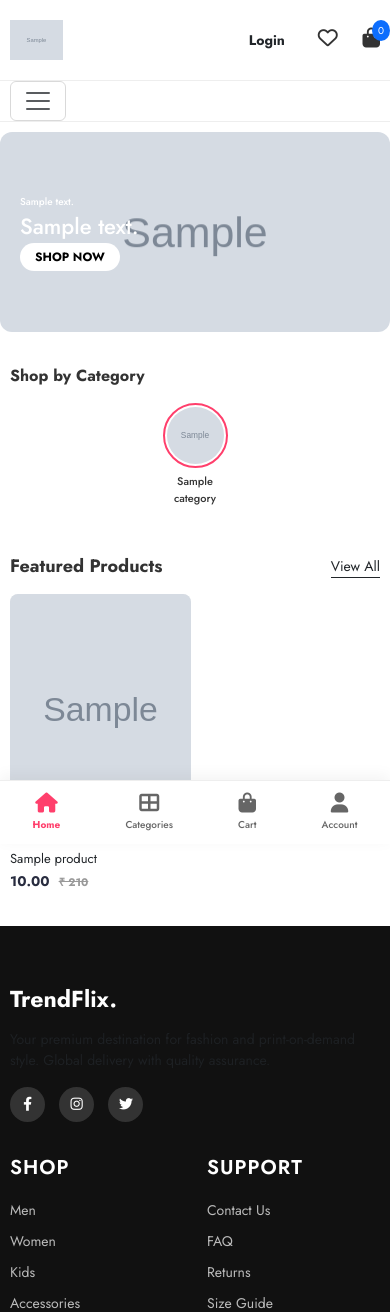
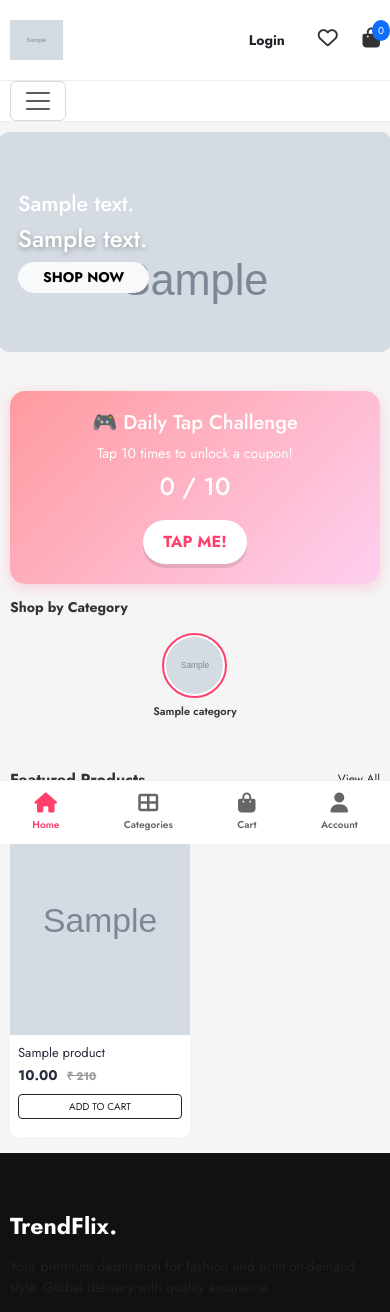
Before and after one commit to zahidbasha353-droid/trendflix-live, a Django app: page / in a window 390 px wide. Shown: the top 1312 px of the page. Run offline with Django 5.2, Linux system fonts and the light colour scheme; tables that the repository leaves empty hold one stand-in row (values such as "Sample post"); grey boxes marked "Sample" are stand-in pictures.

Commit message:
Updated Home Page with Premium Design

```diff
--- a/store/templates/index.html
+++ b/store/templates/index.html
@@ -3,154 +3,144 @@
 {% load custom_filters %}
 
 {% block content %}
+
 <style>
-    /* =========================================
-       🖥️ DESKTOP STYLES (Pc/Laptop only)
-       ========================================= */
+    /* --- 1. SKELETON LOADER ANIMATION (Loading Effect) --- */
+    @keyframes shimmer {
+        0% { background-position: -1000px 0; }
+        100% { background-position: 1000px 0; }
+    }
+    .skeleton {
+        animation: shimmer 2s infinite linear;
+        background: linear-gradient(to right, #eff1f3 4%, #e2e2e2 25%, #eff1f3 36%);
+        background-size: 1000px 100%;
+        color: transparent !important;
+    }
+    .skeleton img, .skeleton text { opacity: 0; }
+
+    /* --- 2. PAGE TRANSITIONS (Slide Effect) --- */
+    body { animation: fadeIn 0.5s ease-in-out; }
+    @keyframes fadeIn { from { opacity: 0; transform: translateY(10px); } to { opacity: 1; transform: translateY(0); } }
+
+    /* --- 3. TOAST NOTIFICATION (Popup) --- */
+    #app-toast {
+        visibility: hidden; min-width: 250px; background-color: #333; color: #fff; text-align: center;
+        border-radius: 50px; padding: 16px; position: fixed; z-index: 9999; left: 50%; bottom: 80px;
+        transform: translateX(-50%); font-size: 14px; box-shadow: 0 4px 10px rgba(0,0,0,0.2);
+        opacity: 0; transition: opacity 0.3s, bottom 0.3s;
+    }
+    #app-toast.show { visibility: visible; opacity: 1; bottom: 90px; }
+
+    /* --- 4. DAILY TAP CHALLENGE (Game) --- */
+    .tap-game-card {
+        background: linear-gradient(135deg, #ff9a9e 0%, #fecfef 100%);
+        border-radius: 15px; padding: 20px; color: white; text-align: center;
+        margin: 15px 10px; position: relative; overflow: hidden;
+        box-shadow: 0 4px 15px rgba(255, 63, 108, 0.2);
+    }
+    .tap-btn {
+        background: white; color: #ff3f6c; border: none; padding: 10px 20px;
+        border-radius: 25px; font-weight: bold; margin-top: 10px;
+        box-shadow: 0 4px 0 rgba(0,0,0,0.1); active:translateY(4px);
+    }
+
+    /* --- 5. DESKTOP STYLES (Clean Professional) --- */
     @media (min-width: 769px) {
         .hero-wrap { padding: 30px 0; }
-        .main-banner { height: 450px; background-size: cover; background-position: center; border-radius: 10px; padding: 50px; display: flex; align-items: center; }
-        .side-banner { height: 215px; background-size: cover; background-position: center; border-radius: 10px; padding: 30px; display: flex; align-items: center; margin-bottom: 20px; transition: 0.3s; }
-        .side-banner:hover { transform: translateY(-5px); }
-
-        /* Desktop Product Card */
-        .product-card { border: 1px solid #f0f0f0; border-radius: 8px; overflow: hidden; transition: 0.3s; background: white; margin-bottom: 30px; }
-        .product-card:hover { box-shadow: 0 10px 30px rgba(0,0,0,0.08); border-color: white; }
-        .product-img-wrap { height: 280px; position: relative; background: #f9f9f9; overflow: hidden; }
+        .main-banner { height: 450px; background-size: cover; border-radius: 10px; padding: 50px; display: flex; align-items: center; }
+        .product-card { border: 1px solid #eee; border-radius: 8px; transition: 0.3s; background: white; margin-bottom: 30px; }
+        .product-card:hover { box-shadow: 0 10px 30px rgba(0,0,0,0.08); }
+        .product-img-wrap { height: 280px; overflow: hidden; background: #f9f9f9; }
         .product-img-link img { width: 100%; height: 100%; object-fit: cover; transition: 0.5s; }
         .product-card:hover .product-img-link img { transform: scale(1.05); }
-
-        /* Desktop Actions */
-        .product-actions { position: absolute; top: 15px; right: -50px; transition: 0.3s; display: flex; flex-direction: column; gap: 10px; }
-        .product-card:hover .product-actions { right: 15px; }
-        .action-btn { width: 35px; height: 35px; background: white; border-radius: 50%; display: flex; align-items: center; justify-content: center; color: #333; box-shadow: 0 3px 10px rgba(0,0,0,0.1); }
-        .action-btn:hover { background: #0d6efd; color: white; }
-
-        /* Desktop Categories */
-        .cat-circle-item { text-align: center; width: 120px; display: inline-block; margin: 20px; transition: 0.3s; }
-        .cat-circle-item:hover { transform: translateY(-5px); }
-        .cat-img-box { width: 100px; height: 100px; border-radius: 50%; overflow: hidden; margin: 0 auto 15px; border: 2px solid transparent; }
-        .cat-circle-item:hover .cat-img-box { border-color: #0d6efd; }
-
-        /* Hide Mobile Elements */
+        .cat-circle-item { text-align: center; width: 120px; display: inline-block; margin: 20px; }
+        .cat-img-box { width: 100px; height: 100px; border-radius: 50%; object-fit: cover; margin: 0 auto 10px; }
         .mobile-only { display: none !important; }
     }
 
-    /* =========================================
-       📱 MOBILE APP STYLES (Phone Only)
-       ========================================= */
+    /* --- 6. 🔥 MOBILE APP STYLES (Myntra/Ajio Feel) 🔥 --- */
     @media (max-width: 768px) {
-        body { background-color: #fff; padding-bottom: 70px; }
-
-        /* Mobile Layout Fixes */
+        body { background-color: #f5f5f5 !important; padding-bottom: 80px !important; }
         .desktop-only { display: none !important; }
         .container { padding-left: 10px; padding-right: 10px; }
 
-        /* 1. App Banner */
-        .hero-wrap { padding: 10px 0; }
-        .main-banner { height: 200px; border-radius: 12px; background-size: cover; background-position: center; padding: 20px; display: flex; align-items: center; }
-        .main-banner h1 { font-size: 22px; line-height: 1.2; margin-bottom: 5px; }
-        .main-banner h4 { font-size: 10px; margin-bottom: 5px; }
-        .btn-shop { padding: 5px 15px; font-size: 12px; border-radius: 20px; background: white; color: black; border: none; font-weight: bold; }
+        /* Banner */
+        .main-banner { height: 220px; border-radius: 12px; background-size: cover; padding: 20px; display: flex; align-items: center; margin-top: 10px; }
+        .main-banner h1 { font-size: 24px; color: white; text-shadow: 0 2px 5px rgba(0,0,0,0.3); }
 
-        /* 2. Instagram Story Style Categories */
-        .category-scroll-container {
-            display: flex;
-            overflow-x: auto;
-            gap: 15px;
-            padding: 10px 5px;
-            scrollbar-width: none; /* Hide scrollbar */
-        }
-        .category-scroll-container::-webkit-scrollbar { display: none; }
+        /* Categories (Story Scroll) */
+        .category-scroll-container { display: flex; overflow-x: auto; gap: 15px; padding: 10px 5px; scrollbar-width: none; }
+        .cat-circle-item { display: flex; flex-direction: column; align-items: center; min-width: 70px; }
+        .cat-img-box { width: 65px; height: 65px; border-radius: 50%; border: 2px solid #ff3f6c; padding: 2px; margin-bottom: 5px; background: white; }
+        .cat-img-box img { width: 100%; height: 100%; border-radius: 50%; object-fit: cover; }
+        .cat-name { font-size: 11px; font-weight: 600; color: #333; }
 
-        .cat-circle-item { display: flex; flex-direction: column; align-items: center; width: 70px; flex-shrink: 0; }
-        .cat-img-box { width: 65px; height: 65px; border-radius: 50%; border: 2px solid #ff3f6c; padding: 2px; margin-bottom: 5px; }
-        .cat-img-box img { width: 100%; height: 100%; border-radius: 50%; object-fit: cover; }
-        .cat-name { font-size: 11px; color: #333; font-weight: 500; text-align: center; }
-
-        /* 3. Myntra Style Product Grid */
+        /* Product Grid (2 Columns) */
         .products-grid-mobile { display: grid; grid-template-columns: 1fr 1fr; gap: 10px; }
-        .product-card { border: none; margin-bottom: 10px; }
-
-        .product-img-wrap {
-            height: 230px; /* Taller images like fashion apps */
-            border-radius: 8px;
-            overflow: hidden;
-            background: #f4f4f4;
-            position: relative;
-        }
+        .product-card { background: white; border-radius: 8px; overflow: hidden; padding-bottom: 10px; }
+        .product-img-wrap { height: 230px; position: relative; background: #f4f4f4; }
         .product-img-link img { width: 100%; height: 100%; object-fit: cover; }
 
-        .product-info { padding: 8px 0; text-align: left; }
-        .product-title { font-size: 13px; color: #282c3f; margin-bottom: 2px; white-space: nowrap; overflow: hidden; text-overflow: ellipsis; }
-        .product-cat { font-size: 10px; color: #999; text-transform: uppercase; margin-bottom: 2px; }
+        .product-info { padding: 8px; text-align: left; }
+        .product-title { font-size: 13px; font-weight: 400; color: #282c3f; margin-bottom: 2px; white-space: nowrap; overflow: hidden; text-overflow: ellipsis; }
         .product-price { font-size: 14px; font-weight: 700; color: #282c3f; }
         .old-price { font-size: 11px; color: #999; text-decoration: line-through; margin-left: 5px; }
+        .product-actions { display: none !important; }
 
-        /* Hide actions on mobile for clean look */
-        .product-actions { display: none; }
-
-        /* 4. Bottom Navigation */
-        .bottom-nav {
-            position: fixed; bottom: 0; left: 0; width: 100%;
-            background: white; border-top: 1px solid #eee;
-            display: flex; justify-content: space-around; padding: 12px 0;
-            z-index: 9999; box-shadow: 0 -4px 15px rgba(0,0,0,0.05);
-        }
-        .nav-item-app { text-align: center; text-decoration: none; color: #666; font-size: 10px; font-weight: 500; }
+        /* Bottom Nav */
+        .bottom-nav { position: fixed; bottom: 0; left: 0; width: 100%; background: white; border-top: 1px solid #eee; display: flex; justify-content: space-around; padding: 12px 0; z-index: 9999; }
+        .nav-item-app { text-align: center; color: #666; font-size: 10px; font-weight: 600; text-decoration: none; }
         .nav-item-app i { font-size: 20px; display: block; margin-bottom: 4px; }
-        .nav-item-app.active { color: #ff3f6c; font-weight: 700; }
+        .nav-item-app.active { color: #ff3f6c; }
     }
 </style>
 
+<div id="app-toast">Added to Cart Successfully! 🛒</div>
+
 <div class="container hero-wrap">
     <div class="row">
-        <div class="col-lg-8 mb-4 mb-lg-0">
-            <div class="main-banner" style="background-image: url('{% if main_banner %}{{ main_banner.image.url }}{% else %}https://images.unsplash.com/photo-1483985988355-763728e1935b?auto=format&fit=crop&w=1470&q=80{% endif %}');">
+        <div class="col-lg-8 mb-4 mb-lg-0 p-0 p-lg-3">
+            <div class="main-banner skeleton-load" style="background-image: url('{% if main_banner %}{{ main_banner.image.url }}{% else %}https://images.unsplash.com/photo-1483985988355-763728e1935b?auto=format&fit=crop&w=1470&q=80{% endif %}');">
                 <div class="hero-content text-white">
                     {% if main_banner %}
                         <h4>{{ main_banner.small_text }}</h4>
                         <h1>{{ main_banner.main_text }}</h1>
-                        <a href="{{ main_banner.button_link }}" class="btn-shop">SHOP NOW</a>
+                        <a href="{{ main_banner.button_link }}" class="btn btn-light btn-sm rounded-pill px-4 fw-bold">SHOP NOW</a>
                     {% else %}
                         <h4>New Collection</h4>
-                        <h1>Summer Sale <br> Min 40% Off</h1>
-                        <a href="#" class="btn-shop">SHOP NOW</a>
+                        <h1>Summer Sale</h1>
+                        <a href="#" class="btn btn-light btn-sm rounded-pill px-4 fw-bold">SHOP NOW</a>
                     {% endif %}
                 </div>
             </div>
         </div>
-
         <div class="col-lg-4 desktop-only">
-            <div class="side-banner" style="background-image: url('{% if side_top %}{{ side_top.image.url }}{% else %}https://images.unsplash.com/photo-1542291026-7eec264c27ff?auto=format&fit=crop&w=1470&q=80{% endif %}');">
-                <div class="hero-content text-white">
-                    <h4>Men's Shoes</h4>
-                    <h2>Up to 50% Off</h2>
-                </div>
-            </div>
-            <div class="side-banner" style="background-image: url('{% if side_bottom %}{{ side_bottom.image.url }}{% else %}https://images.unsplash.com/photo-1584917865442-de89df76afd3?auto=format&fit=crop&w=870&q=80{% endif %}');">
-                <div class="hero-content text-white">
-                    <h4>Accessories</h4>
-                    <h2>New Arrivals</h2>
-                </div>
+             <div class="side-banner" style="background-image: url('https://images.unsplash.com/photo-1542291026-7eec264c27ff?auto=format&fit=crop&w=1470&q=80');">
+                <div class="hero-content text-white"><h4>Men's Shoes</h4><h2>50% Off</h2></div>
             </div>
         </div>
     </div>
 </div>
 
+<div class="mobile-only tap-game-card">
+    <h5>🎮 Daily Tap Challenge</h5>
+    <p class="small mb-2">Tap 10 times to unlock a coupon!</p>
+    <h2 id="tap-count">0 / 10</h2>
+    <button class="tap-btn" onclick="tapChallenge()">TAP ME!</button>
+</div>
+
 <div class="container mb-4">
-    <div class="d-flex justify-content-between align-items-center mb-2 mobile-only">
-        <h6 class="fw-bold m-0">Shop by Category</h6>
+    <div class="mobile-only mb-2">
+        <h6 class="fw-bold m-0" style="font-size:14px;">Shop by Category</h6>
     </div>
-
     <div class="category-scroll-container d-lg-flex justify-content-center flex-wrap">
         {% for cat in categories %}
         <div class="cat-circle-item">
-            <div class="cat-img-box">
+            <div class="cat-img-box skeleton-load">
                 {% if cat.image %}
-                    <img src="{{ cat.image.url }}" alt="{{ cat.name }}">
+                    <img src="{{ cat.image.url }}" alt="{{ cat.name }}" onload="this.parentElement.classList.remove('skeleton')">
                 {% else %}
-                    <img src="https://via.placeholder.com/100" alt="{{ cat.name }}">
+                    <div style="width:100%; height:100%; background:#eee;"></div>
                 {% endif %}
             </div>
             <div class="cat-name">{{ cat.name }}</div>
@@ -163,40 +153,50 @@
 
 <div class="container py-3">
     <div class="d-flex justify-content-between align-items-center mb-3">
-        <h4 class="fw-bold m-0" style="font-size: 18px;">Featured Products</h4>
-        <a href="#" class="text-dark small text-decoration-none border-bottom border-dark">View All</a>
+        <h4 class="fw-bold m-0" style="font-size: 16px;">Featured Products</h4>
+        <a href="#" class="text-dark small text-decoration-none border-bottom border-dark" style="font-size:12px;">View All</a>
     </div>
 
-    <div class="row row-cols-2 row-cols-md-3 row-cols-lg-4 g-2 g-lg-4">
+    <div class="products-grid-mobile d-md-none">
+        {% for product in products %}
+        <div class="product-card">
+            <div class="product-img-wrap skeleton-load">
+                <a href="{% url 'product_detail' product.id %}" class="product-img-link">
+                    {% if product.image %}
+                        <img src="{{ product.image.url }}" alt="{{ product.name }}" onload="this.parentElement.classList.remove('skeleton')">
+                    {% else %}
+                        <div style="width:100%; height:100%; display:flex; align-items:center; justify-content:center; background:#eee; color:#ccc;"><i class="fas fa-camera"></i></div>
+                    {% endif %}
+                </a>
+            </div>
+            <div class="product-info">
+                <div class="product-title">{{ product.name }}</div>
+                <div class="product-price">
+                    {{ product.selling_price|currency:request }}
+                    <span class="old-price">₹ {{ product.cost_price|add:"200" }}</span>
+                </div>
+                <button onclick="fakeAddToCart()" class="btn btn-sm btn-outline-dark w-100 mt-2" style="font-size: 10px;">ADD TO CART</button>
+            </div>
+        </div>
+        {% endfor %}
+    </div>
+
+    <div class="row row-cols-md-3 row-cols-lg-4 g-4 d-none d-md-flex">
         {% for product in products %}
         <div class="col">
             <div class="product-card h-100">
                 <div class="product-img-wrap">
-                    <a href="{% url 'product_detail' product.id %}" class="product-img-link">
+                    <a href="{% url 'product_detail' product.id %}">
                         {% if product.image %}
                             <img src="{{ product.image.url }}" alt="{{ product.name }}">
                         {% else %}
-                            <div style="width:100%; height:100%; display:flex; align-items:center; justify-content:center; background:#eee; color:#ccc;">
-                                <i class="fas fa-camera fa-2x"></i>
-                            </div>
+                            <img src="https://via.placeholder.com/300x400" alt="No Image">
                         {% endif %}
                     </a>
-
-                    <div class="product-actions">
-                        <a href="#" class="action-btn"><i class="far fa-heart"></i></a>
-                        <a href="{% url 'product_detail' product.id %}" class="action-btn"><i class="far fa-eye"></i></a>
-                        <a href="{% url 'add_to_cart' product.id %}" class="action-btn"><i class="fas fa-shopping-cart"></i></a>
-                    </div>
                 </div>
-
                 <div class="product-info">
-                    <div class="product-cat">{{ product.category }}</div>
-                    <div class="product-title"><a href="{% url 'product_detail' product.id %}" class="text-decoration-none text-dark">{{ product.name }}</a></div>
-
-                    <div class="product-price">
-                        {{ product.selling_price|currency:request }}
-                        <span class="old-price">₹ {{ product.cost_price|add:"200" }}</span>
-                    </div>
+                    <div class="product-title">{{ product.name }}</div>
+                    <div class="product-price">{{ product.selling_price|currency:request }}</div>
                 </div>
             </div>
         </div>
@@ -206,21 +206,57 @@
 
 <div class="bottom-nav mobile-only">
     <a href="{% url 'home' %}" class="nav-item-app active">
-        <i class="fas fa-home"></i>
-        Home
+        <i class="fas fa-home"></i> Home
     </a>
     <a href="#" class="nav-item-app">
-        <i class="fas fa-th-large"></i>
-        Categories
+        <i class="fas fa-th-large"></i> Categories
     </a>
     <a href="{% url 'cart' %}" class="nav-item-app">
-        <i class="fas fa-shopping-bag"></i>
-        Cart
+        <i class="fas fa-shopping-bag"></i> Cart
     </a>
     <a href="#" class="nav-item-app">
-        <i class="fas fa-user"></i>
-        Account
+        <i class="fas fa-user"></i> Account
     </a>
 </div>
 
+<script>
+    // 1. Skeleton Loading Logic (Removes grey box when content loads)
+    document.addEventListener("DOMContentLoaded", function() {
+        // Add skeleton class initially
+        let skeletons = document.querySelectorAll('.skeleton-load');
+        skeletons.forEach(el => el.classList.add('skeleton'));
+
+        // Remove after a fake delay (or when image loads via onload)
+        setTimeout(() => {
+            skeletons.forEach(el => el.classList.remove('skeleton'));
+        }, 1500); // 1.5 seconds skeleton effect
+    });
+
+    // 2. Toast Notification Function
+    function showToast(message) {
+        var x = document.getElementById("app-toast");
+        x.innerText = message;
+        x.className = "show";
+        setTimeout(function(){ x.className = x.className.replace("show", ""); }, 3000);
+    }
+
+    // 3. Fake Add to Cart (Visual Feedback)
+    function fakeAddToCart() {
+        showToast("✅ Added to Cart!");
+        // Here you would normally do the AJAX call to real cart
+    }
+
+    // 4. Daily Tap Challenge Game
+    let taps = 0;
+    function tapChallenge() {
+        taps++;
+        document.getElementById('tap-count').innerText = taps + " / 10";
+        if(taps === 10) {
+            showToast("🎉 You won a coupon! Code: TAP10");
+            taps = 0; // Reset
+            document.getElementById('tap-count').innerText = "WINNER!";
+        }
+    }
+</script>
+
 {% endblock %}
--- a/store/templates/store/base.html
+++ b/store/templates/store/base.html
@@ -42,6 +42,9 @@
     </style>
     {% block extra_css %}{% endblock %}
 </head>
+<link rel="manifest" href="{% static 'manifest.json' %}">
+<meta name="theme-color" content="#ff3f6c">
+<meta name="apple-mobile-web-app-status-bar-style" content="black-translucent">
 <body class="d-flex flex-column min-vh-100">
 
     <div class="top-bar d-none d-md-block">
```
Also changed, not shown: store/static/manifest.json (added).
